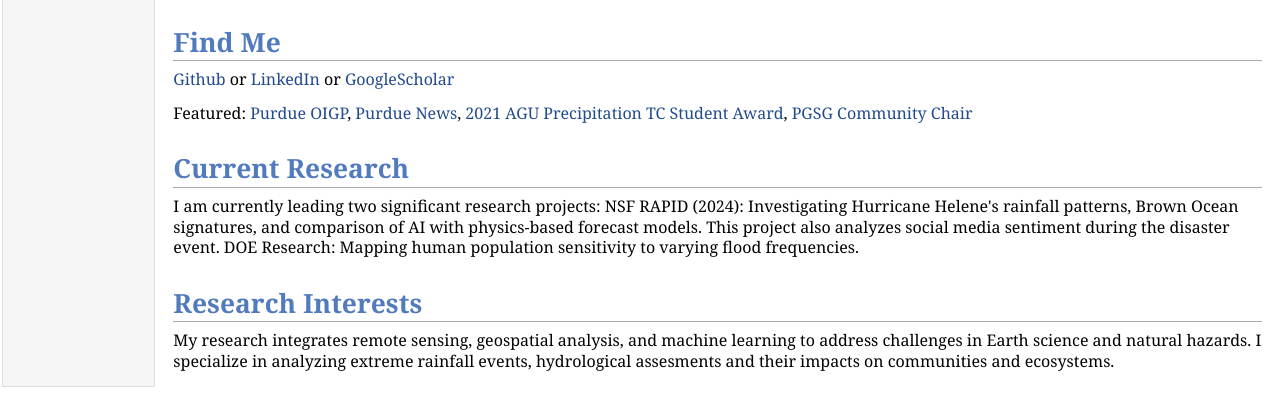
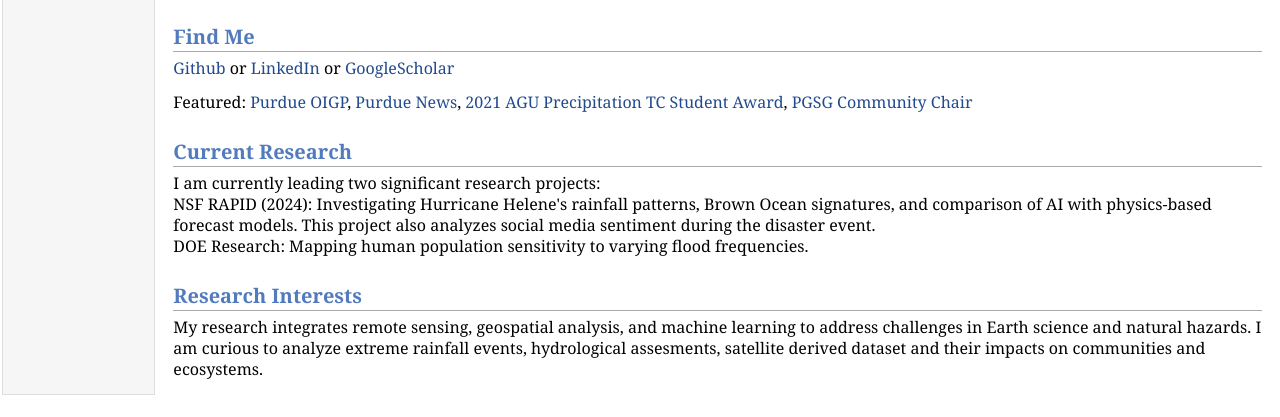
Before and after one commit to tiwarialka/tiwarialka.github.io, a plain HTML site: page index.html in a window 1280 px wide. Shown: the part 349-766 px from the top of the page. Drawn offline with Linux system fonts and the light colour scheme.

Commit message:
updating

```diff
--- a/index.html
+++ b/index.html
@@ -36,7 +36,7 @@
 E-mail: <i>firstname</i> [@] utexas [DOT] edu <br />
 </p>
 </td></tr></table>
-<h1>Find Me</h1>
+<h2>Find Me</h2>
 <p><a href="http://github.com/tiwarialka/" target=&ldquo;blank&rdquo;>Github</a> or <a href="https://linkedin.com/in/alkapurdue" target=&ldquo;blank&rdquo;>LinkedIn</a> or <a href="https://scholar.google.com/citations?user=iWKA6jMAAAAJ&amp;hl=en" target=&ldquo;blank&rdquo;>GoogleScholar</a><br />
 </p>
 <p>Featured:
@@ -45,14 +45,14 @@ E-mail: <i>firstname</i> [@] utexas [DOT] edu <br />
 <a href="https://connect.agu.org/hydrology/about/committees/pretech/studentaward" target=&ldquo;blank&rdquo;>2021 AGU Precipitation TC Student Award</a>,
 <a href="https://purduegradstudents.com/community-team/" target=&ldquo;blank&rdquo;>PGSG Community Chair</a>
 </p>
-<h1>Current Research</h1>
-<p>I am currently leading two significant research projects:
-NSF RAPID (2024): Investigating Hurricane Helene's rainfall patterns, Brown Ocean signatures, and comparison of AI with physics-based forecast models. This project also analyzes social media sentiment during the disaster event.
+<h2>Current Research</h2>
+<p>I am currently leading two significant research projects:<br />
+NSF RAPID (2024): Investigating Hurricane Helene's rainfall patterns, Brown Ocean signatures, and comparison of AI with physics-based forecast models. This project also analyzes social media sentiment during the disaster event.<br />
 DOE Research: Mapping human population sensitivity to varying flood frequencies.
 </p>
-<h1>Research Interests</h1>
+<h2>Research Interests</h2>
 <p>My research integrates remote sensing, geospatial analysis, and machine learning to address challenges in Earth science and natural hazards.
-I specialize in analyzing extreme rainfall events, hydrological assesments and their impacts on communities and ecosystems.</p>
+I am curious to analyze extreme rainfall events, hydrological assesments, satellite derived dataset and their impacts on communities and ecosystems.</p>
 </td>
 </tr>
 </table>
```
Also changed, not shown: book.html (+7 -0 lines).
